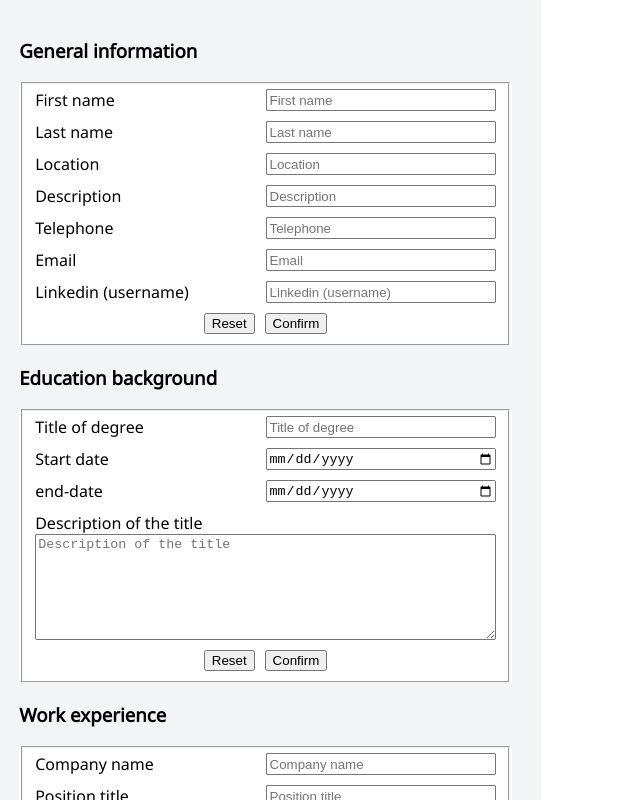
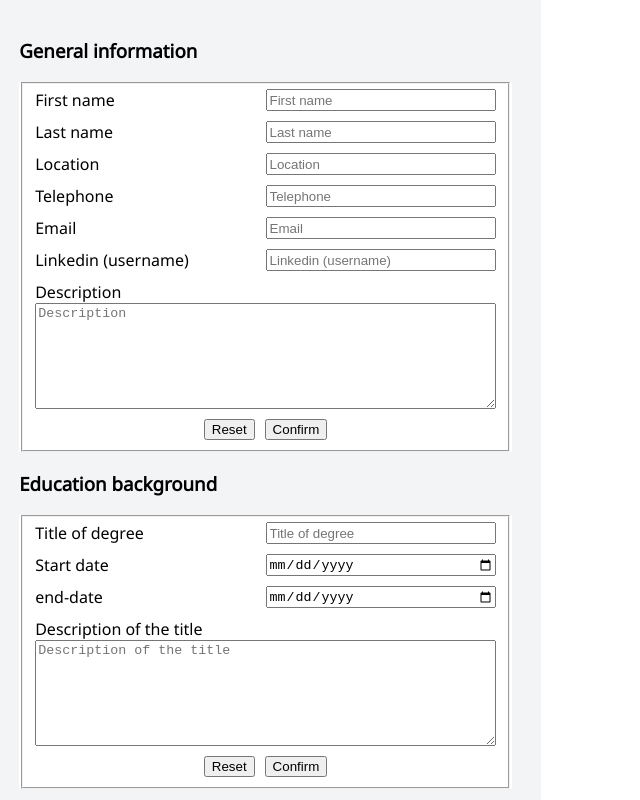
Before and after one commit to juan-est145/Cv-maker, a React (Vite) app: page / in a window 1280 px wide. Shown: the top 800 px of the page, without its empty margins (0-640 px from the left). Built offline with nearby package versions, Linux system fonts and the light colour scheme.

Commit message:
Gave the description input a text area

```diff
--- a/src/components/form/form.jsx
+++ b/src/components/form/form.jsx
@@ -29,13 +29,13 @@ function GeneralInfo({ setGenInfo, genInfoState }) {
 	), new FormInfo(
 		"location", "text", "Location"
 	), new FormInfo(
-		"description", "text", "Description"
-	), new FormInfo(
 		"telephone", "tel", "Telephone"
 	), new FormInfo(
 		"email", "email", "Email"
 	), new FormInfo(
 		"linkedin", "url", "Linkedin (username)"
+	), new FormInfo(
+		"description", "text", "Description", true
 	)];
 
 	function genInfoCallbck(e) {
```
